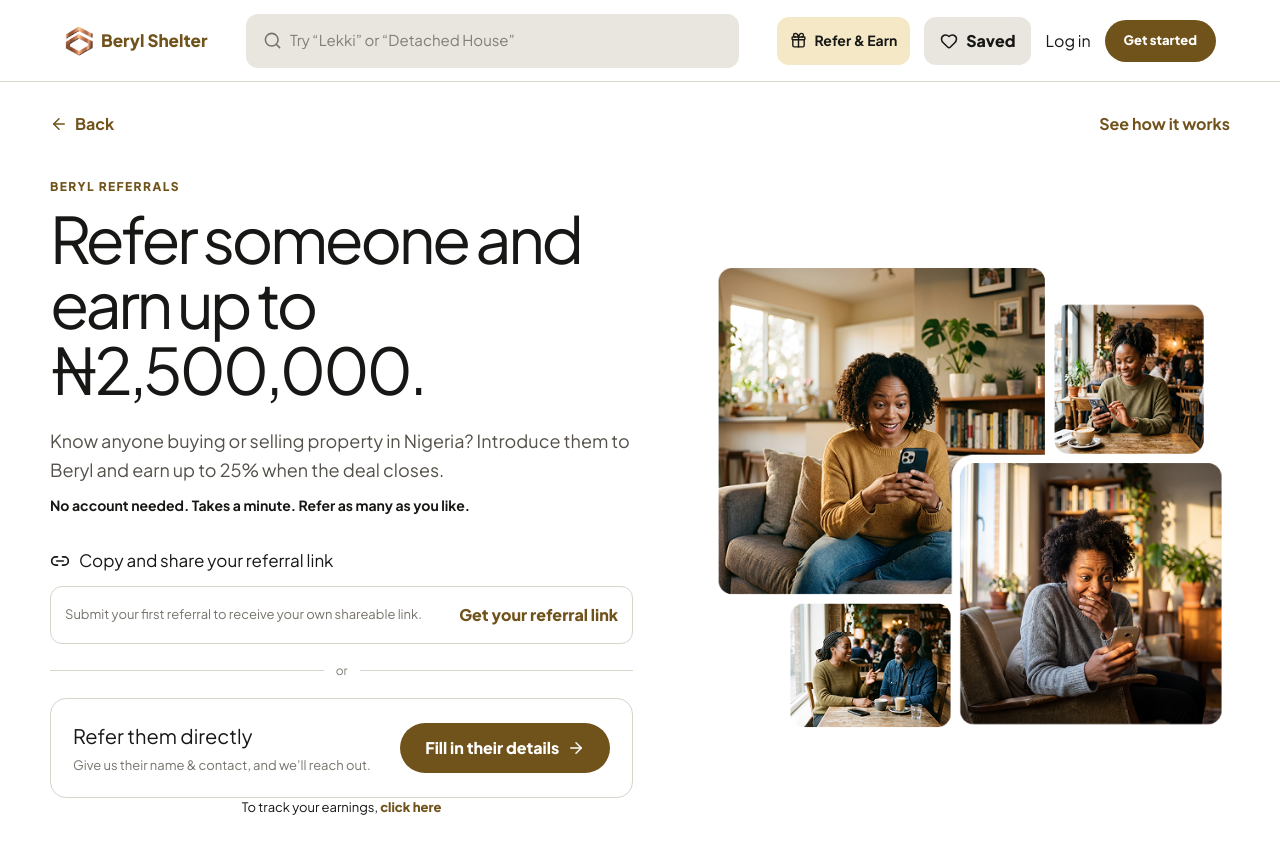
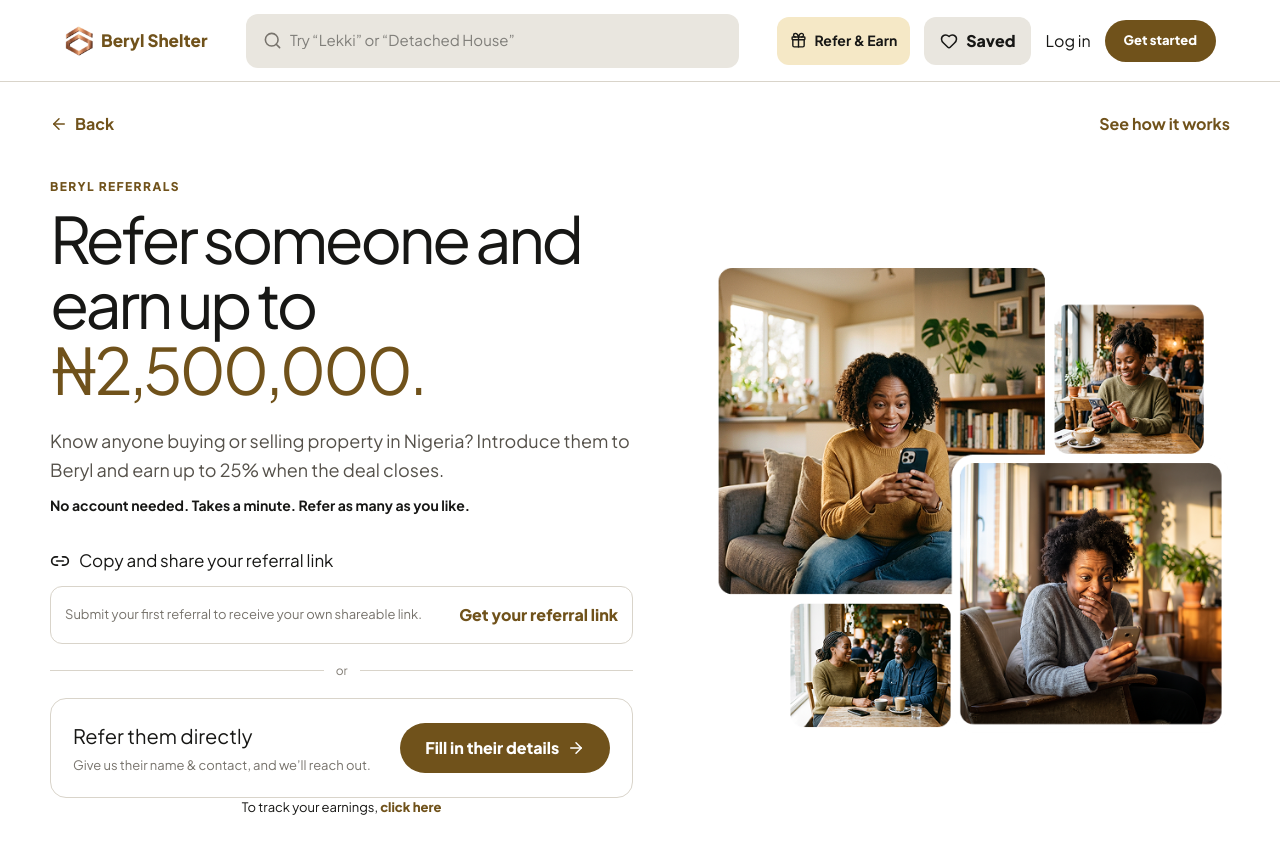
Before and after one commit to Beryl-Shelters/beryl-prestige-living, a Next.js app in the folder apps/web/: page /refer in a window 1280 px wide. Shown: the top 854 px of the page. Built offline with nearby package versions, Linux system fonts and the light colour scheme; no server answers.

Commit message:
fix(web): expose canonical referral entry points

```diff
--- a/apps/web/components/referrals/referral-dashboard-screen.tsx
+++ b/apps/web/components/referrals/referral-dashboard-screen.tsx
@@ -57,7 +57,7 @@ function PayoutDialog({ onClose }: { onClose: () => void }) {
           <label>Bank<select name="bankCode" required defaultValue=""><option value="" disabled>Select your bank</option>{directory.data?.data.banks.map((bank) => <option key={bank.code} value={bank.code}>{bank.name}</option>)}</select></label>
           <label>Account Number<input name="accountNumber" required inputMode="numeric" pattern="\d{10}" maxLength={10} placeholder="10 digits" /></label>
           <label>Account Name<input name="accountName" required minLength={2} maxLength={100} /><small>Enter the name exactly as it appears on the account.</small></label>
-          <div className="referral-info-note">Account-name confirmation is manual because no approved bank-resolution provider is configured.</div>
+          <div className="referral-info-note">Account-name confirmation is manual.</div>
           {error ? <div className="referral-error" role="alert">{error}</div> : null}
           <button className="referral-primary-action" type="submit" disabled={saving}>{saving ? "Saving…" : "Save bank details"}</button>
         </form>
--- a/apps/web/components/referrals/referral-landing.tsx
+++ b/apps/web/components/referrals/referral-landing.tsx
@@ -24,7 +24,7 @@ export function ReferralLanding({ referralCode }: { referralCode?: string }) {
       <div className="referral-hero">
         <div className="referral-hero-copy">
           <p className="referral-kicker">BERYL REFERRALS</p>
-          <h1>Refer someone and earn up to ₦2,500,000.</h1>
+          <h1>Refer someone and earn up to <span className="text-[#70521b]">₦2,500,000.</span></h1>
           <p>Know anyone buying or selling property in Nigeria? Introduce them to Beryl and earn up to 25% when the deal closes.</p>
           <p className="referral-plain-note">No account needed. Takes a minute. Refer as many as you like.</p>
           <div className="referral-link-block">
```
